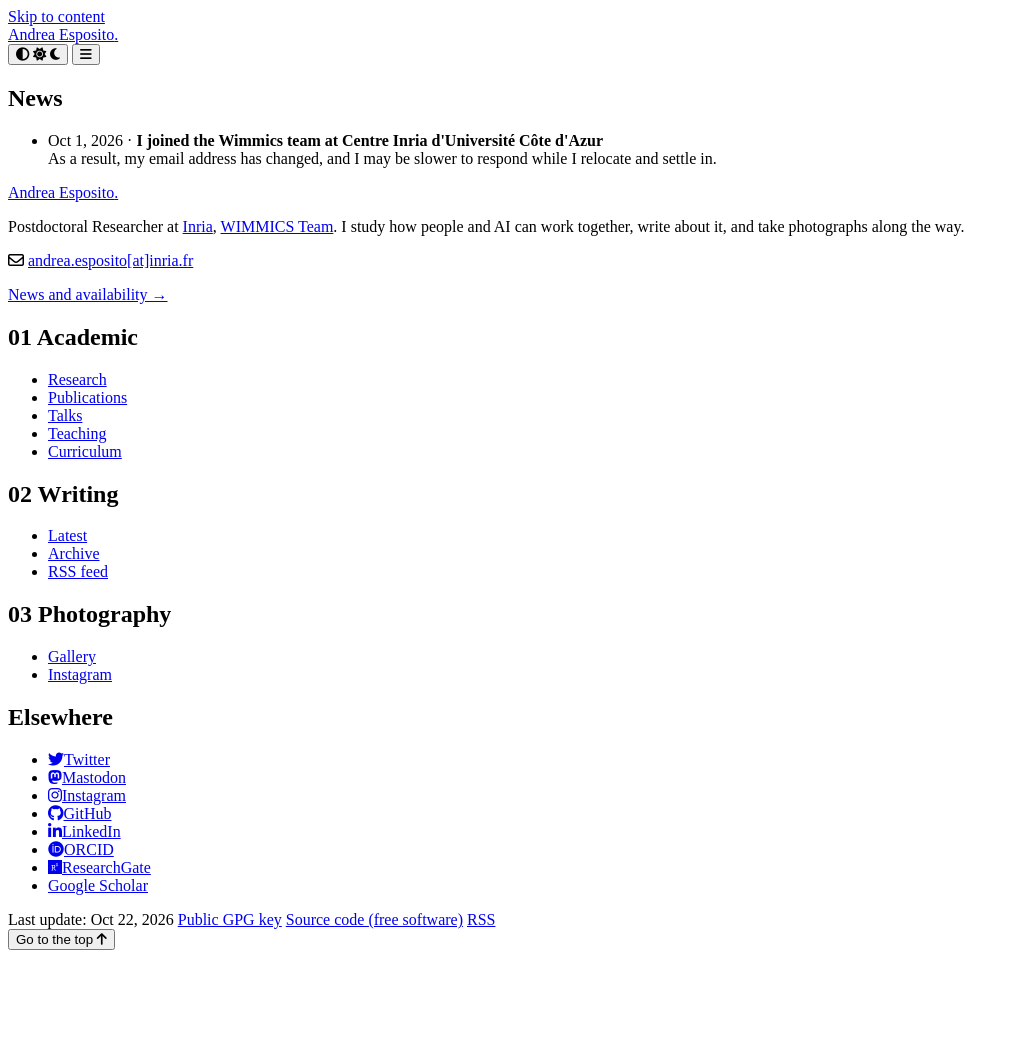
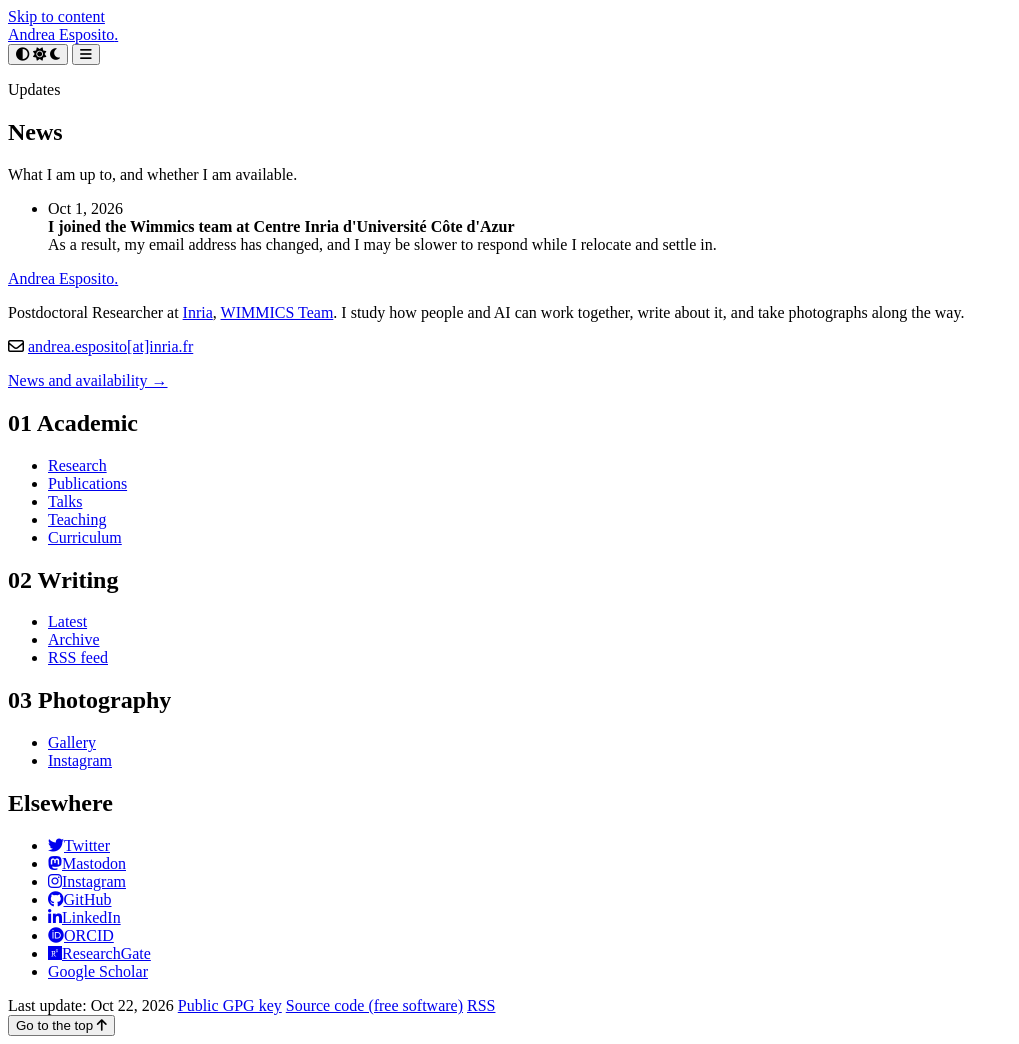
Before and after one commit to espositoandrea/espositoandrea.github.io, a Jekyll site: the page built from news.md, in a window 1280 px wide. Shown: the whole page, without its empty margins (0-1019 px from the left). Built offline with Jekyll 4.4.1, drawn with Linux system fonts in a browser that asks for light colours; nearby versions of some CDN libraries; comment, search, counter and statistics services are not loaded; a style sheet for code colours, icons or effects is not loaded; before the commit the page ends 958 px from its top, so only the background shows below that.

Commit message:
Present news as personal updates
News are about me in general, mostly whether I am available, rather
than about research: the page leaves the research section and becomes
"Updates", linked from the footer, and its entries are laid out as a
dated list.

```diff
--- a/_includes/news-list.html
+++ b/_includes/news-list.html
@@ -10,10 +10,10 @@
 <div itemscope itemtype="https://schema.org/ItemList"{% if include.mainEntity %} itemprop="mainEntity"{% endif %}>
 <meta itemprop="name" content="News from {{ site.title }}">
 <meta itemprop="numberOfItems" content="{{ news.size | at_most: news_limit }}">
-<ul class="list-unstyled news">
+<ul class="news">
 {%- for item in news limit: news_limit %}
   {%- capture news_id %}news-{{ item.date | date: '%Y-%m-%d' }}-{{ item.title | slugify: 'latin' }}{% endcapture %}
-  <li class="mb-3" id="{{ news_id }}" itemprop="itemListElement" itemscope itemtype="https://schema.org/NewsArticle">
+  <li id="{{ news_id }}" itemprop="itemListElement" itemscope itemtype="https://schema.org/NewsArticle">
     <link itemprop="url" href="{{ news_page }}#{{ news_id }}">
     <link itemprop="mainEntityOfPage" href="{{ news_page }}#{{ news_id }}">
     <span hidden itemprop="author" itemscope itemtype="https://schema.org/Person" itemid="{{ '/#person' | absolute_url }}">
@@ -22,9 +22,9 @@
     </span>
     <link itemprop="image" href="{{ item.image | default: site.author.picture | absolute_url }}">
     <meta itemprop="inLanguage" content="en">
-    <time class="fg-secondary" itemprop="datePublished" datetime="{{ item.date | date_to_xmlschema }}">{{ item.date | date: "%b %-d, %Y" }}</time> &middot;
-    <strong itemprop="headline">{% if item.url %}<a href="{{ item.url }}">{{ item.title }}</a>{% else %}{{ item.title }}{% endif %}</strong>
-    {% if item.description %}<div itemprop="description">{{ item.description | markdownify | remove: '<p>' | remove: '</p>' }}</div>{% endif %}
+    <time class="meta" itemprop="datePublished" datetime="{{ item.date | date_to_xmlschema }}">{{ item.date | date: "%b %-d, %Y" }}</time>
+    <div class="news-body"><strong itemprop="headline">{% if item.url %}<a href="{{ item.url }}">{{ item.title }}</a>{% else %}{{ item.title }}{% endif %}</strong>
+    {% if item.description %}<div itemprop="description">{{ item.description | markdownify | remove: '<p>' | remove: '</p>' }}</div>{% endif %}</div>
   </li>
 {%- endfor %}
 </ul>
--- a/news.md
+++ b/news.md
@@ -3,10 +3,13 @@
 lang: en
 permalink: /news
 title: News
+kicker: Updates
+lede: >-
+  What I am up to, and whether I am available.
 schema_type: CollectionPage
 description: >-
-  News from Andrea Esposito: new positions, publications, talks, and other
-  updates on his research in Human-Centred AI and Human-Computer Interaction.
+  News from Andrea Esposito: new positions, availability, and other personal
+  updates.
 ---
 
 {% include news-list.html mainEntity=true %}
```
